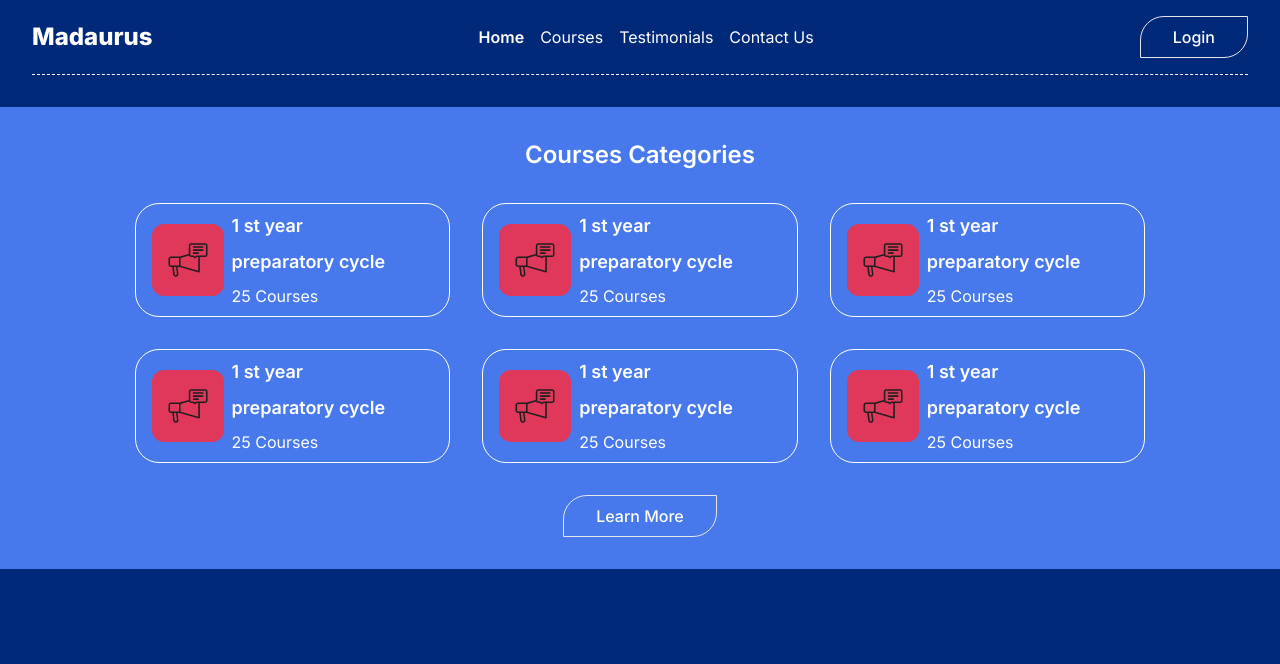
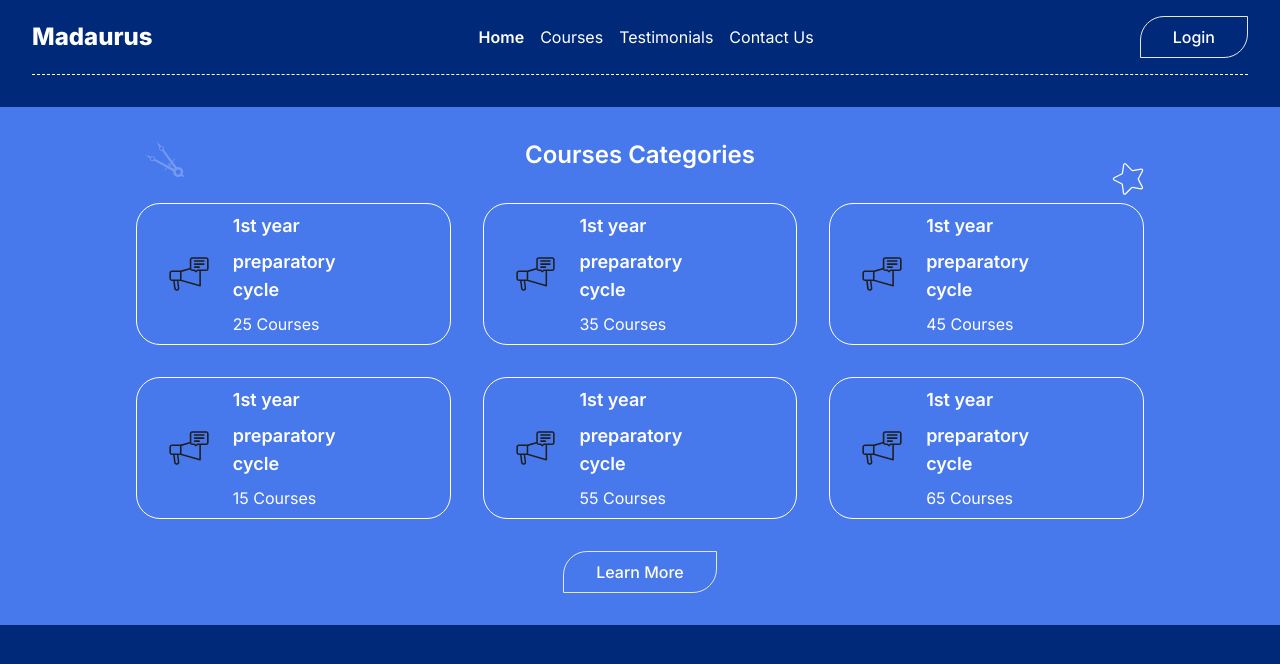
Before and after one commit to E-Learn-ESI-SBA/staff-front, a Next.js app: page / in a window 1280 px wide. Shown: the top 664 px of the page. Built offline with nearby package versions, Linux system fonts and the light colour scheme.

Commit message:
update courses section

```diff
--- a/components/landing/courses/index.tsx
+++ b/components/landing/courses/index.tsx
@@ -1,76 +1,31 @@
 import Image from "next/image";
 import Link from "next/link";
+import courseCategories from '@/static/content/courses'
 const Courses = () => {
     return (
-        <div className="my-8 py-8 mx-auto flex flex-col items-center w-full  text-white  h-fit  bg-[#4778EC] ">
-    <p className="text-center font-semibold text-2xl" >Courses Categories</p>
-    <div className="grid gridview gap-8  max-w-screen-lg mx-auto my-8 " >
-   <div className="flex justify-start items-center rounded-3xl border border-white py-2 pl-4 pr-16 gap-2 " >
-   <div className="bg-[#DF385B] rounded-xl p-4" >
-   <Image src='/landing/courses/category.svg' alt='cs' width={0} height={0} sizes='100vw' className=" h-10 w-10  sm:h-10 sm:w-10 "  />
+      <div className="my-8 py-8 mx-auto  w-full  text-white  h-fit  bg-[#4778EC] ">
+      <p className="text-center font-semibold text-2xl">Courses Categories</p>
+      <div className="grid gridview gap-8  max-w-screen-lg mx-auto py-8 px-2 relative">
+        {courseCategories.map((category, index) => (
+          <div key={index} className="flex justify-start items-center rounded-3xl border border-white py-2 pl-4 pr-16 gap-2 ">
+            <div className={`bg-[${category.bgColor}] rounded-xl p-4`}>
+              <Image src={category.icon} alt="category" width={0} height={0} sizes="100vw" className="h-10 w-10 sm:h-10 sm:w-10" />
             </div>
-   <div className="flex flex-col justify-center gap-2 " >
-<p className="font-semibold text-lg" >1 st year</p>
-<p className="font-semibold text-lg">preparatory cycle</p>
-<p>25 Courses</p>
+            <div className="flex flex-col justify-center gap-2 ">
+              <p className="font-semibold text-lg">{category.year}</p>
+              <p className="font-semibold text-lg">{category.cycle}</p>
+              <p>{category.total} Courses</p>
             </div>
           </div>
-   <div className="flex justify-start items-center rounded-3xl border border-white py-2 pl-4 pr-16 gap-2 " >
-   <div className="bg-[#DF385B] rounded-xl p-4" >
-   <Image src='/landing/courses/category.svg' alt='cs' width={0} height={0} sizes='100vw' className=" h-10 w-10  sm:h-10 sm:w-10 "  />
+        ))}
+        <Image src="/landing/courses/cs.svg" alt="cs" width={0} height={0} sizes="100vw" className="h-10 w-10 sm:h-10 sm:w-10 absolute -top-8 left-4 opacity-25" />
+        <Image src="/landing/courses/star.svg" alt="cs" width={0} height={0} sizes="100vw" className="h-10 w-10 sm:h-8 sm:w-8 absolute -top-2 right-2" />
       </div>
-   <div className="flex flex-col justify-center gap-2 " >
-<p className="font-semibold text-lg" >1 st year</p>
-<p className="font-semibold text-lg">preparatory cycle</p>
-<p>25 Courses</p>
-   </div>
-   </div>
-   <div className="flex justify-start items-center rounded-3xl border border-white py-2 pl-4 pr-16 gap-2 " >
-   <div className="bg-[#DF385B] rounded-xl p-4" >
-   <Image src='/landing/courses/category.svg' alt='cs' width={0} height={0} sizes='100vw' className=" h-10 w-10  sm:h-10 sm:w-10 "  />
-   </div>
-   <div className="flex flex-col justify-center gap-2 " >
-<p className="font-semibold text-lg" >1 st year</p>
-<p className="font-semibold text-lg">preparatory cycle</p>
-<p>25 Courses</p>
-   </div>
-   </div>
-   <div className="flex justify-start items-center rounded-3xl border border-white py-2 pl-4 pr-16 gap-2 " >
-   <div className="bg-[#DF385B] rounded-xl p-4" >
-   <Image src='/landing/courses/category.svg' alt='cs' width={0} height={0} sizes='100vw' className=" h-10 w-10  sm:h-10 sm:w-10 "  />
-   </div>
-   <div className="flex flex-col justify-center gap-2 " >
-<p className="font-semibold text-lg" >1 st year</p>
-<p className="font-semibold text-lg">preparatory cycle</p>
-<p>25 Courses</p>
-   </div>
-   </div>
-   <div className="flex justify-start items-center rounded-3xl border border-white py-2 pl-4 pr-16 gap-2 " >
-   <div className="bg-[#DF385B] rounded-xl p-4" >
-   <Image src='/landing/courses/category.svg' alt='cs' width={0} height={0} sizes='100vw' className=" h-10 w-10  sm:h-10 sm:w-10 "  />
-   </div>
-   <div className="flex flex-col justify-center gap-2 " >
-<p className="font-semibold text-lg" >1 st year</p>
-<p className="font-semibold text-lg">preparatory cycle</p>
-<p>25 Courses</p>
-   </div>
-   </div>
-   <div className="flex justify-start items-center rounded-3xl border border-white py-2 pl-4 pr-16 gap-2 " >
-   <div className="bg-[#DF385B] rounded-xl p-4" >
-   <Image src='/landing/courses/category.svg' alt='cs' width={0} height={0} sizes='100vw' className=" h-10 w-10  sm:h-10 sm:w-10 "  />
-   </div>
-   <div className="flex flex-col justify-center gap-2 " >
-<p className="font-semibold text-lg" >1 st year</p>
-<p className="font-semibold text-lg">preparatory cycle</p>
-<p>25 Courses</p>
-   </div>
-   </div>
-
-
-    </div>
-    <Link href='' className='px-8 py-2 font-medium border rounded-tl-3xl rounded-br-3xl'  >
+      <div className="flex items-center">
+        <Link href="/" className="px-8 py-2 mx-auto font-medium border rounded-tl-3xl rounded-br-3xl">
           Learn More
         </Link>
+      </div>
     </div>
     )
      }
--- a/components/layouts/navbar/index.tsx
+++ b/components/layouts/navbar/index.tsx
@@ -8,11 +8,11 @@ const Navbar = () => {
   const isActiveLink = (url:string) => {
     return path.substring(1).toLowerCase().replace(/[^a-z]/g, '') === url.substring(1).toLowerCase() ;
   };
-    return <div className={`w-full px-8  `}  >
+    return <div className={`w-full px-4 md:px-8  `}  >
       <div className={`flex justify-between items-center py-4  ${path.substring(1) ? 'text-courses-main' :  'text-white  border-white border-b border-dashed '  } `} >
      {/* <Image src='' alt='logo' width={0} height={0} sizes="100vw" className="h-12 w-24" /> */}
      <p className="text-2xl font-extrabold" >Madaurus</p>
-     <div className="flex justify-between items-center gap-4 " >
+     <div className="hidden sm:flex justify-between items-center gap-4 " >
       {Links.map((link, index) => (
         <Link key={index} href={link.url}  className={`${isActiveLink(link.url) ? 'font-semibold' : ''}`}>
           {link.name}
--- /dev/null
+++ b/static/content/courses.ts
@@ -0,0 +1,47 @@
+import {CourseCategory} from '@/types/courses.ts'
+const courseCategories : CourseCategory[] = [
+    {
+      icon: "/landing/courses/category.svg",
+      bgColor:"#DF385B",
+      year: "1st year",
+      cycle: "preparatory cycle",
+      total: 25
+    },
+    {
+      icon: "/landing/courses/category.svg",
+      bgColor: "#DF385B",
+      year: "1st year",
+      cycle: "preparatory cycle",
+      total: 35
+    },
+    {
+      icon: "/landing/courses/category.svg",
+      bgColor: "#DF385B",
+      year: "1st year",
+      cycle: "preparatory cycle",
+      total: 45
+    },
+    {
+      icon: "/landing/courses/category.svg",
+      bgColor: "#DF385B",
+      year: "1st year",
+      cycle: "preparatory cycle",
+      total: 15
+    },
+    {
+      icon: "/landing/courses/category.svg",
+      bgColor: "#DF385B",
+      year: "1st year",
+      cycle: "preparatory cycle",
+      total: 55
+    },
+    {
+      icon: "/landing/courses/category.svg",
+      bgColor: "#DF385B",
+      year: "1st year",
+      cycle: "preparatory cycle",
+      total: 65
+    },
+  ];
+
+  export default courseCategories
--- /dev/null
+++ b/types/courses.ts
@@ -0,0 +1,7 @@
+export interface CourseCategory {
+    icon: string;
+    bgColor: string;
+    year: string;
+    cycle: string;
+    total: number;
+  }
```
Also changed, not shown: public/landing/courses/cs.svg (added), public/landing/courses/star.svg (added). Lines whose indentation alone changed are shown as unchanged.
